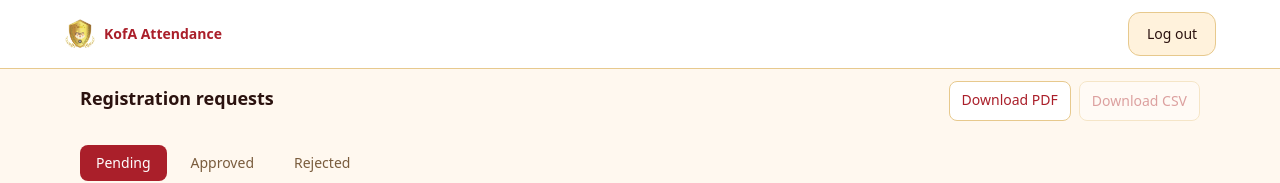
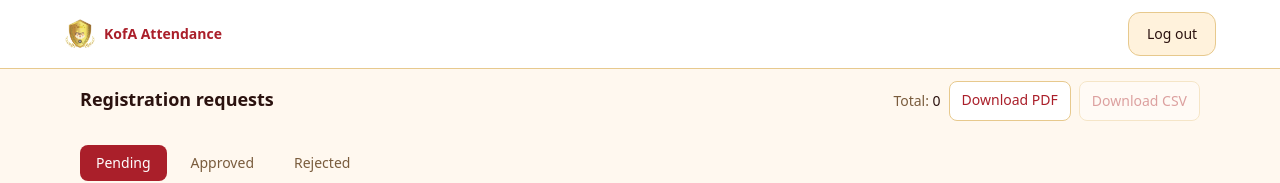
Before and after one commit to Jert101/kofa-netwok, a Next.js app: page /admin/registrations in a window 1280 px wide. Shown: the top 183 px of the page. Built offline with nearby package versions, Linux system fonts and the light colour scheme; no server answers.

Commit message:
Add total count to registration requests page

```diff
--- a/src/app/admin/registrations/page.tsx
+++ b/src/app/admin/registrations/page.tsx
@@ -115,7 +115,10 @@ export default function AdminRegistrationsPage() {
       <div className="flex flex-wrap items-baseline justify-between gap-2">
         <h1 className="text-lg font-semibold">Registration requests</h1>
         {requests !== null ? (
-          <div className="flex gap-2">
+          <div className="flex items-center gap-2">
+            <p className="text-sm text-[var(--muted)]">
+              Total: <span className="font-medium text-[var(--foreground)]">{requests.length}</span>
+            </p>
             <a
               href={`/api/admin/registration-requests/pdf?status=${tab}`}
               className="min-h-10 rounded-lg border border-[var(--border)] bg-[var(--surface)] px-3 py-2 text-sm font-medium text-[var(--accent)]"
```
